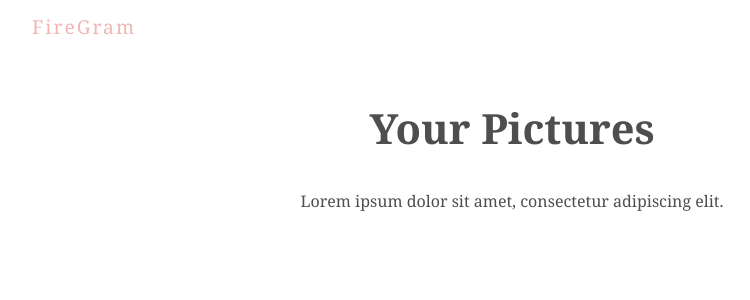
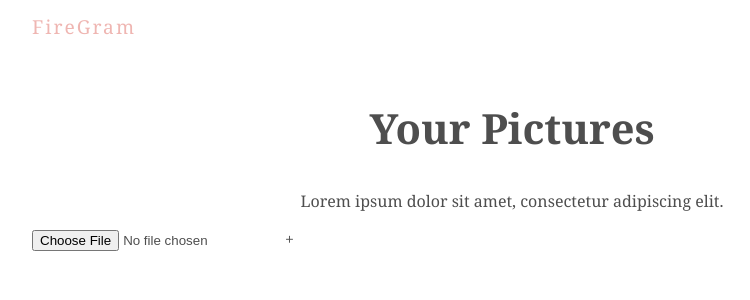
Before and after one commit to Jiyeonmoon814/react-photo-gallery-with-firebase, a React (Create React App) app: page / in a window 1280 px wide. Shown: the top 300 px of the page, without its empty margins (128-878 px from the left). Built offline with nearby package versions, Linux system fonts and the light colour scheme.

Commit message:
created uploadForm comp

```diff
--- a/src/App.js
+++ b/src/App.js
@@ -1,10 +1,12 @@
 import React from 'react';
 import Title from './comps/Title';
+import {UploadForm} from './comps/UploadForm';
 
 function App() {
   return (
     <div className="App">
       <Title/>
+      <UploadForm/>
     </div>
   );
 }
--- /dev/null
+++ b/src/comps/UploadForm.js
@@ -0,0 +1,34 @@
+import React, { useState } from 'react'
+
+export const UploadForm = () => {
+    const [file, setFile] = useState('')
+    const [error, setError] = useState('')
+
+    const types = ['image/png', 'image/jpeg', 'image/jpg']
+
+    const changeHandler = (e) => {
+        let selected = e.target.files[0]
+
+        if(selected&&types.includes(selected.type)){
+            setFile(selected)
+            setError('')
+        }else{
+            setFile('')
+            setError('Please select an image file (png or jpeg or jpg)')
+        }
+
+        console.log(selected)
+    }
+    return (
+        <form>
+            <label htmlFor="">
+                <input type="file" onChange={changeHandler} />
+                <span>+</span>
+            </label>
+            <div className="output">
+                {error&&<div className="error">{error}</div>}
+                {file&&<div>{file.name}</div>}
+            </div>
+        </form>
+    )
+}
```
